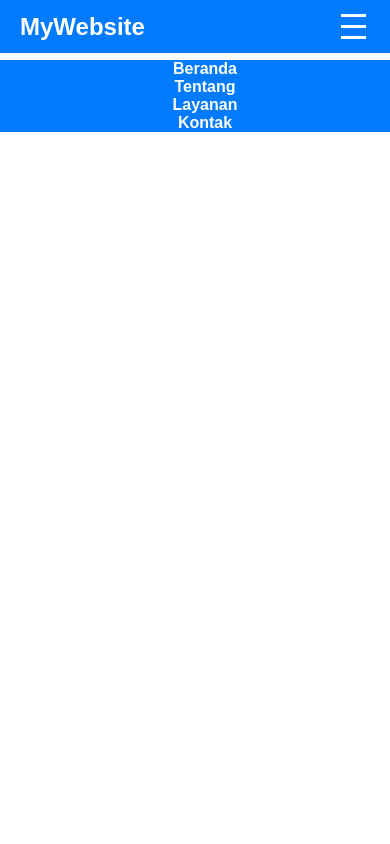
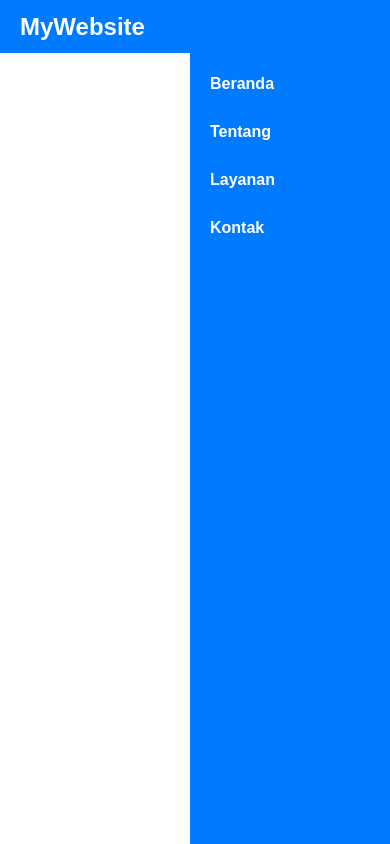
Before and after one commit to rio-johanes/testpemweb, a plain HTML site: page index.html in a window 390 px wide. Both pictures are taken after a click on the element 353 px from the left and 26 px from the top of the page. Drawn offline with Linux system fonts and the light colour scheme.

Commit message:
Update index.html

```diff
--- a/index.html
+++ b/index.html
@@ -3,7 +3,7 @@
 <head>
   <meta charset="UTF-8">
   <meta name="viewport" content="width=device-width, initial-scale=1.0">
-  <title>Responsive Navbar</title>
+  <title>Responsive Navbar Sidebar Kanan</title>
   <style>
     * {
       margin: 0;
@@ -23,6 +23,8 @@
       background-color: #007bff;
       color: white;
       padding: 10px 20px;
+      position: relative;
+      z-index: 1000;
     }
 
     .logo {
@@ -63,18 +65,25 @@
     /* ==== RESPONSIVE ==== */
     @media (max-width: 768px) {
       .nav-links {
-        display: none;
-        position: absolute;
-        top: 60px;
-        right: 0;
+        display: flex;
+        flex-direction: column;
+        align-items: flex-start;
+        position: fixed;
+        top: 0;
+        right: -250px; /* disembunyikan di luar layar */
+        width: 200px;
+        height: 100vh;
         background-color: #007bff;
-        flex-direction: column;
-        width: 100%;
-        text-align: center;
+        padding-top: 60px;
+        transition: right 0.3s ease;
       }
 
       .nav-links.active {
-        display: flex;
+        right: 0; /* muncul dari kanan */
+      }
+
+      .nav-links li {
+        margin: 15px 20px;
       }
 
       .hamburger {
```
